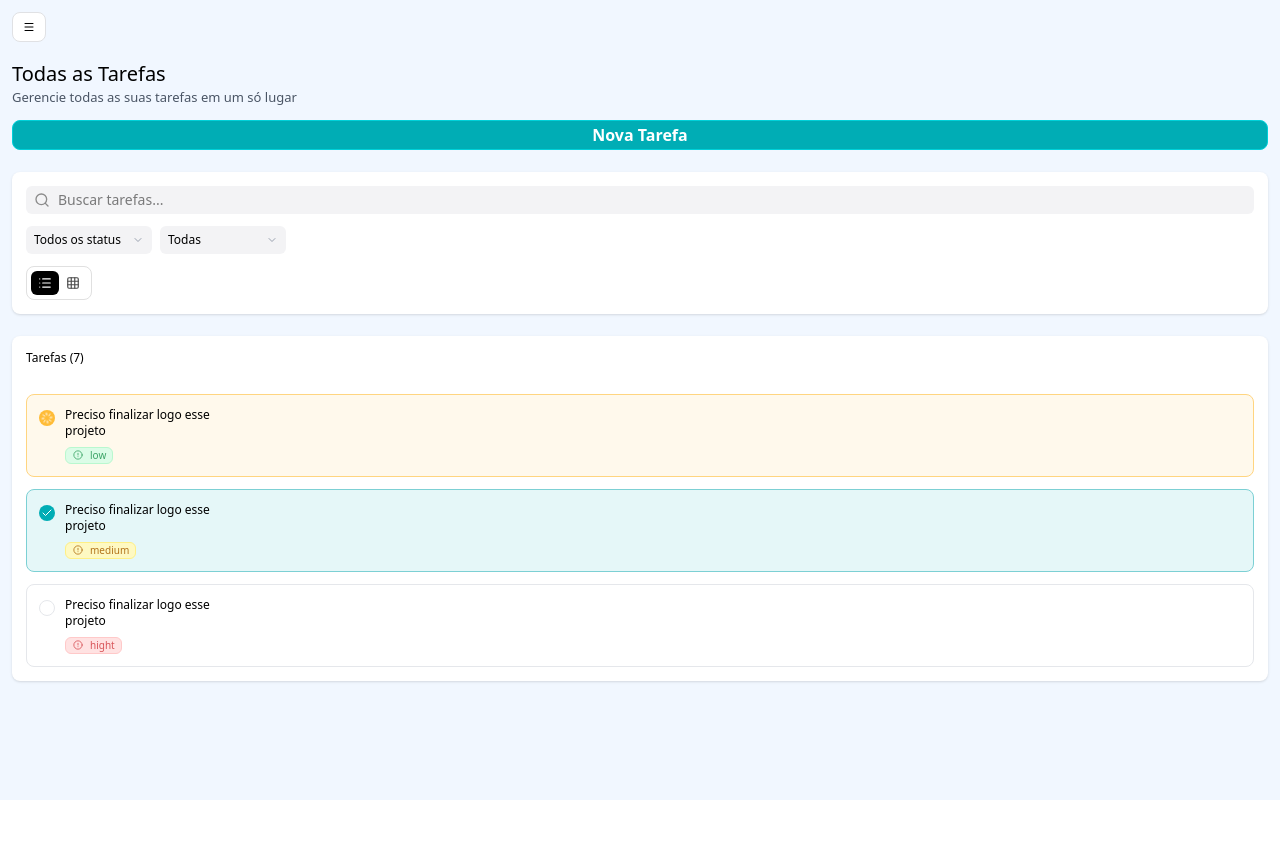
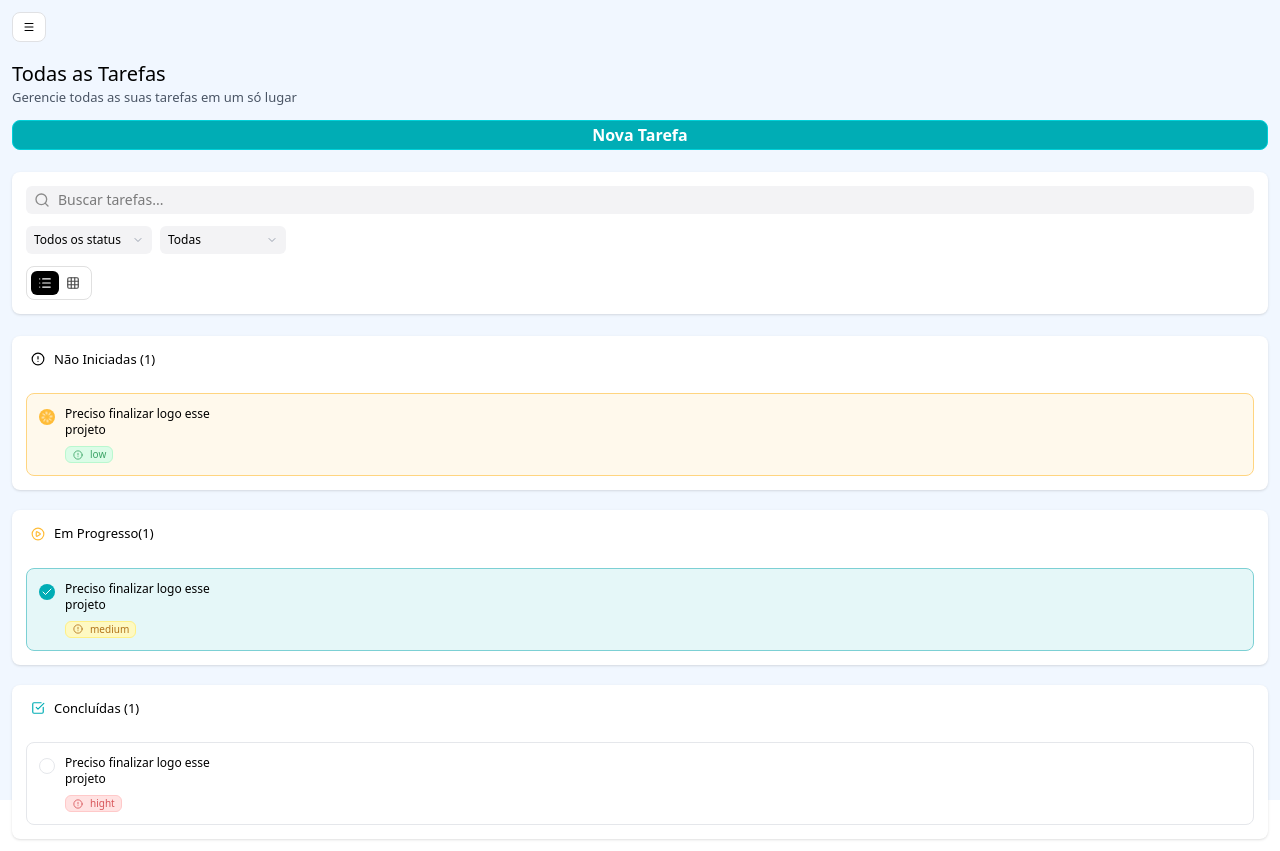
Before and after one commit to Rotiivv/front-end, a React (Vite) app: page /dashboard in a window 1280 px wide. Before the commit the page ends 800 px from the top, so only its background shows below. Built offline with nearby package versions, Linux system fonts and the light colour scheme; sample sign-in values are in the browser's storage.

Commit message:
feat: add TaskGridView component

```diff
--- a/src/assets/icons/index.ts
+++ b/src/assets/icons/index.ts
@@ -15,6 +15,7 @@ import DangerIcon from "./Danger.svg?react";
 import TrashIcon from "./Trash.svg?react";
 import DetailsIcon from "./Details.svg?react";
 import SpinIcon from "./Spin.svg?react";
+import PlayIcon from "./Play.svg?react";
 
 export {
   CheckBoxIcon,
@@ -34,4 +35,5 @@ export {
   TrashIcon,
   DetailsIcon,
   SpinIcon,
+  PlayIcon,
 };
--- /dev/null
+++ b/src/view/components/TasksGridView.tsx
@@ -0,0 +1,52 @@
+import { CheckBoxIcon, DangerIcon, PlayIcon } from "../../assets/icons";
+import TaskItem from "./TaskItem";
+
+const TasksGridView = () => {
+  return (
+    <div className="flex flex-col gap-5">
+      <div className="bg-white rounded-lg p-3.5 shadow-sm space-y-6">
+        <div className="flex gap-1 items-center">
+          <DangerIcon className="h-3.5" />
+          <span className="text-[13px]">Não Iniciadas (1)</span>
+        </div>
+
+        <TaskItem
+          priority="low"
+          status="inProgress"
+          title="Preciso finalizar logo esse projeto"
+          id={"aisbduabdauss"}
+        />
+      </div>
+
+      <div className="bg-white rounded-lg p-3.5 shadow-sm space-y-6">
+        <div className="flex gap-1 items-center">
+          <PlayIcon className="h-3.5 text-[#ffbc37]" />
+          <span className="text-[13px]"> Em Progresso(1)</span>
+        </div>
+
+        <TaskItem
+          priority="medium"
+          status="done"
+          title="Preciso finalizar logo esse projeto"
+          id={"aisbduabdauaa"}
+        />
+      </div>
+
+      <div className="bg-white rounded-lg p-3.5 shadow-sm space-y-6">
+        <div className="flex gap-1 items-center">
+          <CheckBoxIcon className="h-3.5 text-[#00ADB5]" />
+          <span className="text-[13px]">Concluídas (1)</span>
+        </div>
+
+        <TaskItem
+          priority="hight"
+          status="notStarted"
+          title="Preciso finalizar logo esse projeto"
+          id={"aisbduabdaudd"}
+        />
+      </div>
+    </div>
+  );
+};
+
+export default TasksGridView;
--- a/src/view/pages/Tasks.tsx
+++ b/src/view/pages/Tasks.tsx
@@ -5,6 +5,7 @@ import Input from "../components/Input";
 import SelectInput from "../components/SelectInput";
 import ViewSelector from "../components/ViewSelector";
 import TasksFlexView from "../components/TasksFlexView";
+import TasksGridView from "../components/TasksGridView";
 
 const Tasks = () => {
   const [state, setState] = useState("flex");
@@ -58,7 +59,8 @@ const Tasks = () => {
           <ViewSelector mode={state} funcChangeState={setState} />
         </div>
 
-        <TasksFlexView />
+        <TasksGridView />
+        {/* <TasksFlexView /> */}
       </div>
     </div>
   );
```
Also changed, not shown: src/assets/icons/Play.svg (added).
